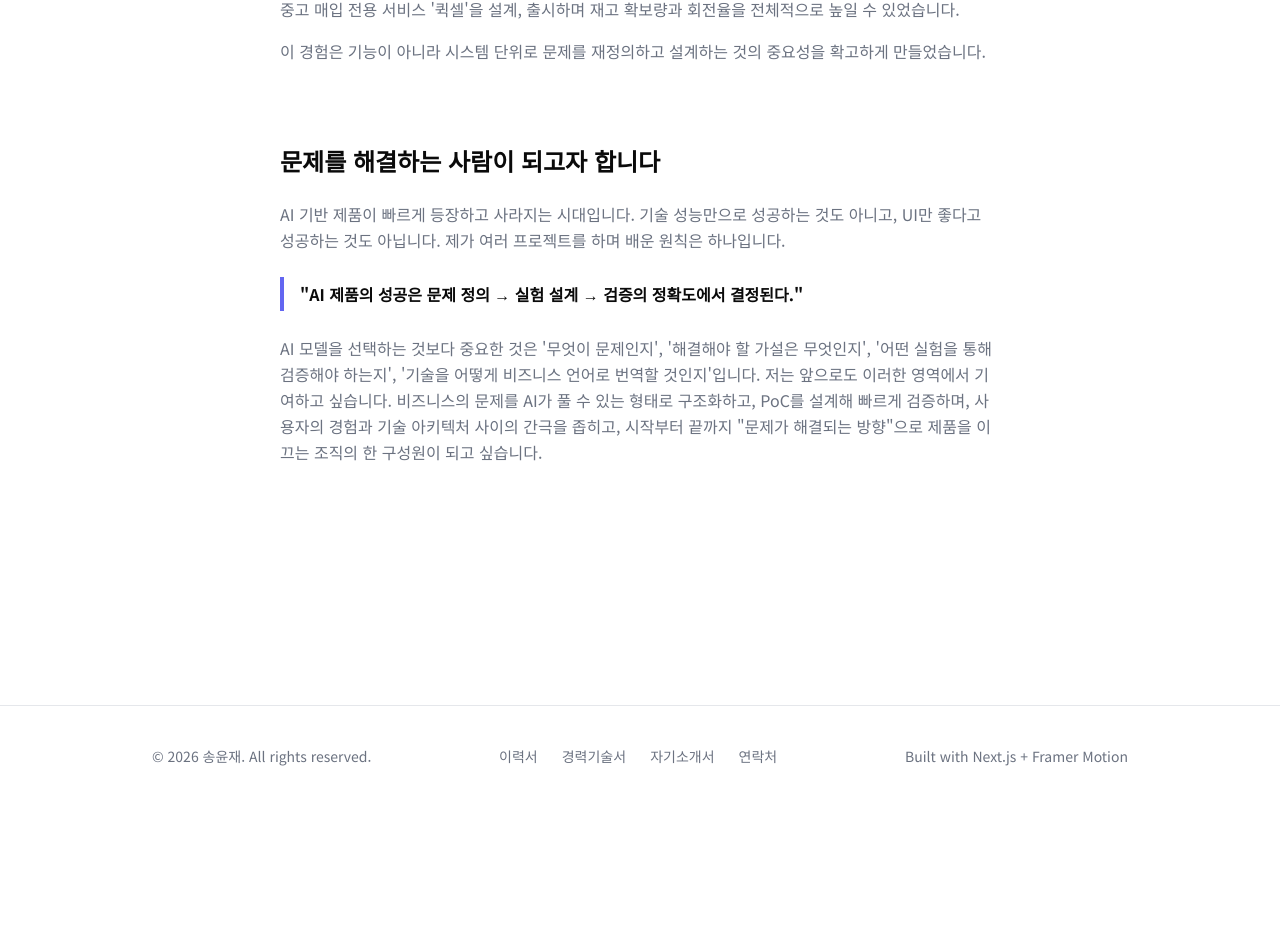
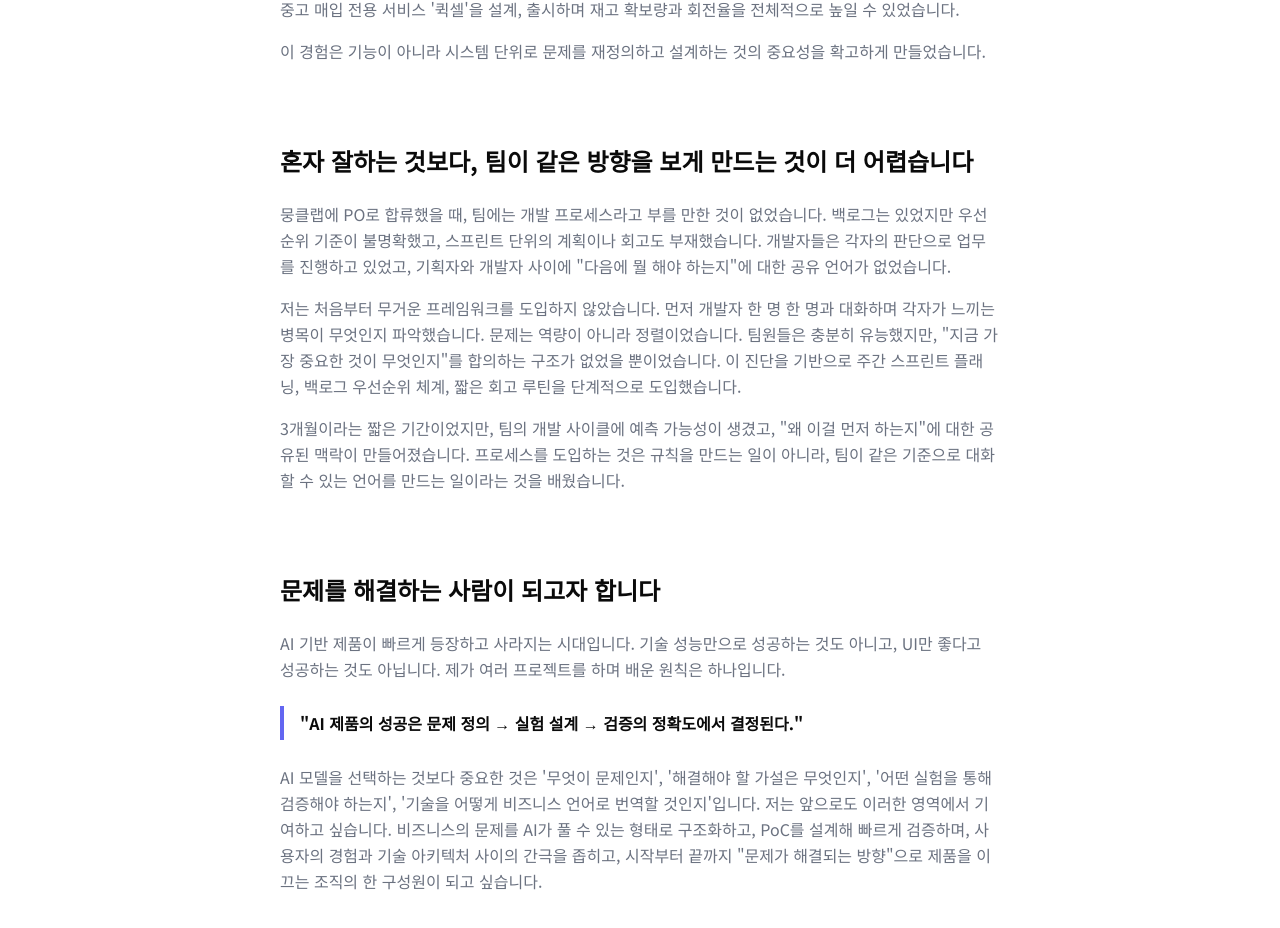
Before and after one commit to AngryJay91/heavaa-web, a Next.js app: page /cover-letter in a window 1280 px wide. Shown: the part 2233-3161 px from the top of the page. Before the commit the page ends 3039 px from the top, so only its background shows below. Built offline with nearby package versions, Linux system fonts and the light colour scheme.

Commit message:
feat: add team alignment section to cover letter

```diff
--- a/src/data/coverLetter.ts
+++ b/src/data/coverLetter.ts
@@ -44,6 +44,15 @@ export const coverSections: CoverSection[] = [
     ],
   },
   {
+    id: 'team-alignment',
+    heading: '혼자 잘하는 것보다, 팀이 같은 방향을 보게 만드는 것이 더 어렵습니다',
+    paragraphs: [
+      '뭉클랩에 PO로 합류했을 때, 팀에는 개발 프로세스라고 부를 만한 것이 없었습니다. 백로그는 있었지만 우선순위 기준이 불명확했고, 스프린트 단위의 계획이나 회고도 부재했습니다. 개발자들은 각자의 판단으로 업무를 진행하고 있었고, 기획자와 개발자 사이에 "다음에 뭘 해야 하는지"에 대한 공유 언어가 없었습니다.',
+      '저는 처음부터 무거운 프레임워크를 도입하지 않았습니다. 먼저 개발자 한 명 한 명과 대화하며 각자가 느끼는 병목이 무엇인지 파악했습니다. 문제는 역량이 아니라 정렬이었습니다. 팀원들은 충분히 유능했지만, "지금 가장 중요한 것이 무엇인지"를 합의하는 구조가 없었을 뿐이었습니다. 이 진단을 기반으로 주간 스프린트 플래닝, 백로그 우선순위 체계, 짧은 회고 루틴을 단계적으로 도입했습니다.',
+      '3개월이라는 짧은 기간이었지만, 팀의 개발 사이클에 예측 가능성이 생겼고, "왜 이걸 먼저 하는지"에 대한 공유된 맥락이 만들어졌습니다. 프로세스를 도입하는 것은 규칙을 만드는 일이 아니라, 팀이 같은 기준으로 대화할 수 있는 언어를 만드는 일이라는 것을 배웠습니다.',
+    ],
+  },
+  {
     id: 'problem-solver',
     heading: '문제를 해결하는 사람이 되고자 합니다',
     paragraphs: [
```
